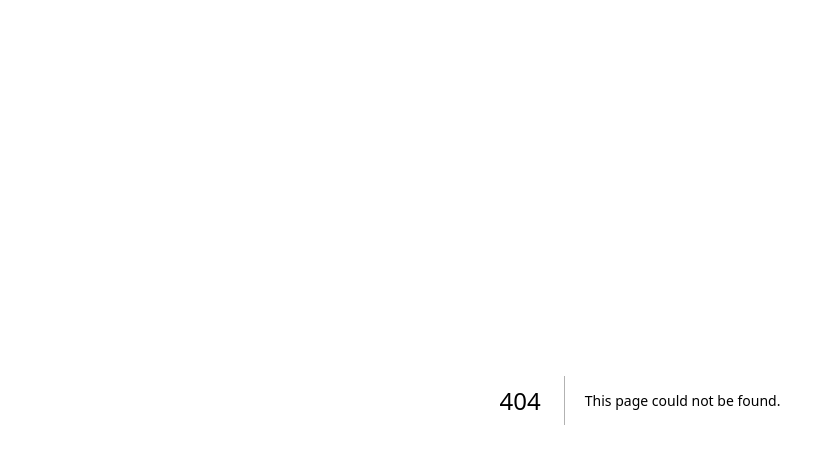
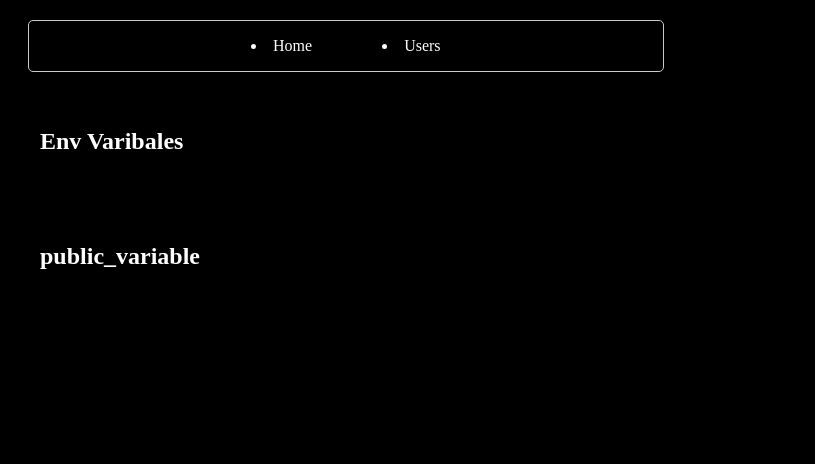
Before and after one commit to ariveroi/nextjs-amplify, a Next.js app: page /env in a window 1280 px wide. Before the commit this address had no page. Shown: the top 464 px of the page, without its empty margins (0-815 px from the left). Built offline with nearby package versions, Linux system fonts and the light colour scheme.

Commit message:
adding ssr

```diff
--- /dev/null
+++ b/pages/env.jsx
@@ -0,0 +1,23 @@
+import React from "react";
+import PageLayout from "@/components/PageLayout";
+import styles from "@/styles/Home.module.css";
+
+export default function Env({ env }) {
+  return (
+    <PageLayout title="News App - Env Varibales" header="Env Varibales">
+      <section className={styles.container}>
+        <h1>{env}</h1>
+      </section>
+    </PageLayout>
+  );
+}
+
+export async function getServerSideProps() {
+  const env = process.env.NEXT_PUBLIC_ENV_VARIABLE;
+  console.log(env);
+  return {
+    props: {
+      env,
+    },
+  };
+}
```
Also changed, not shown: 1 other file (tests, documents, lock files or other folders).
